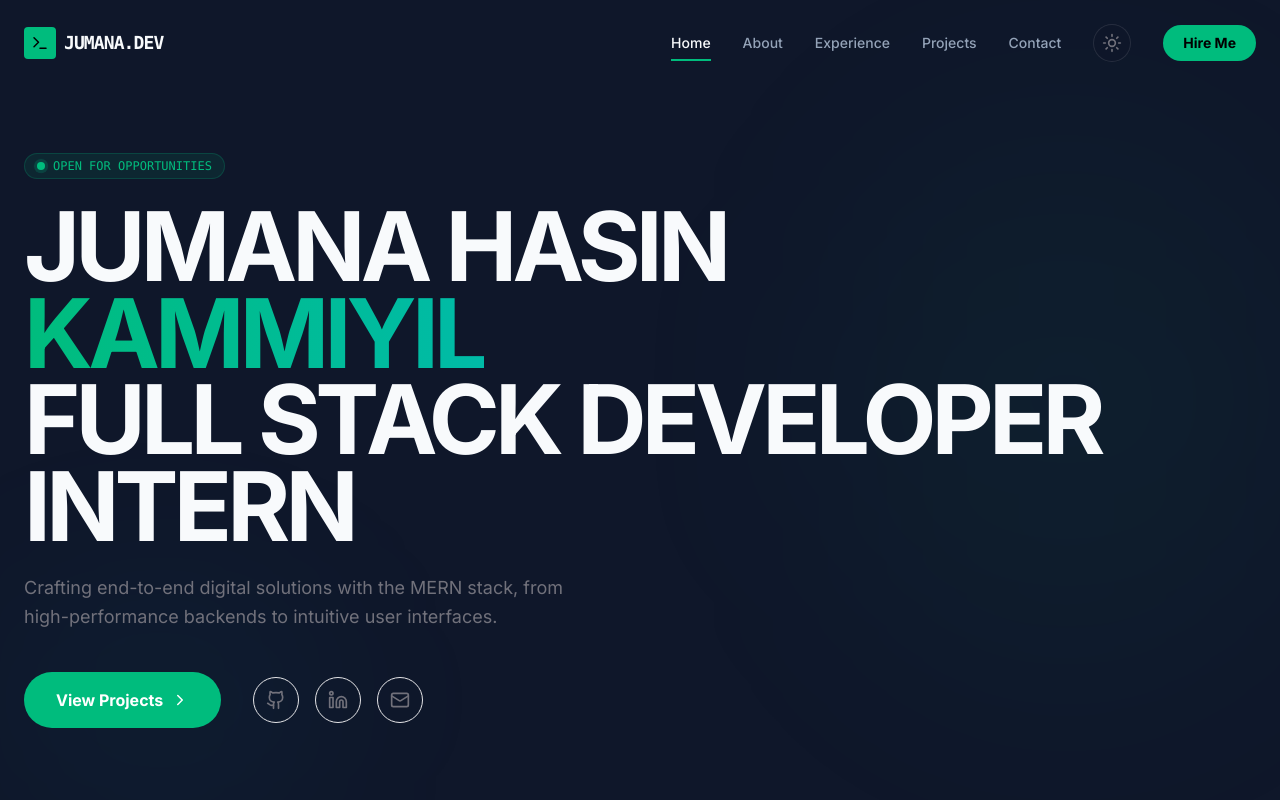
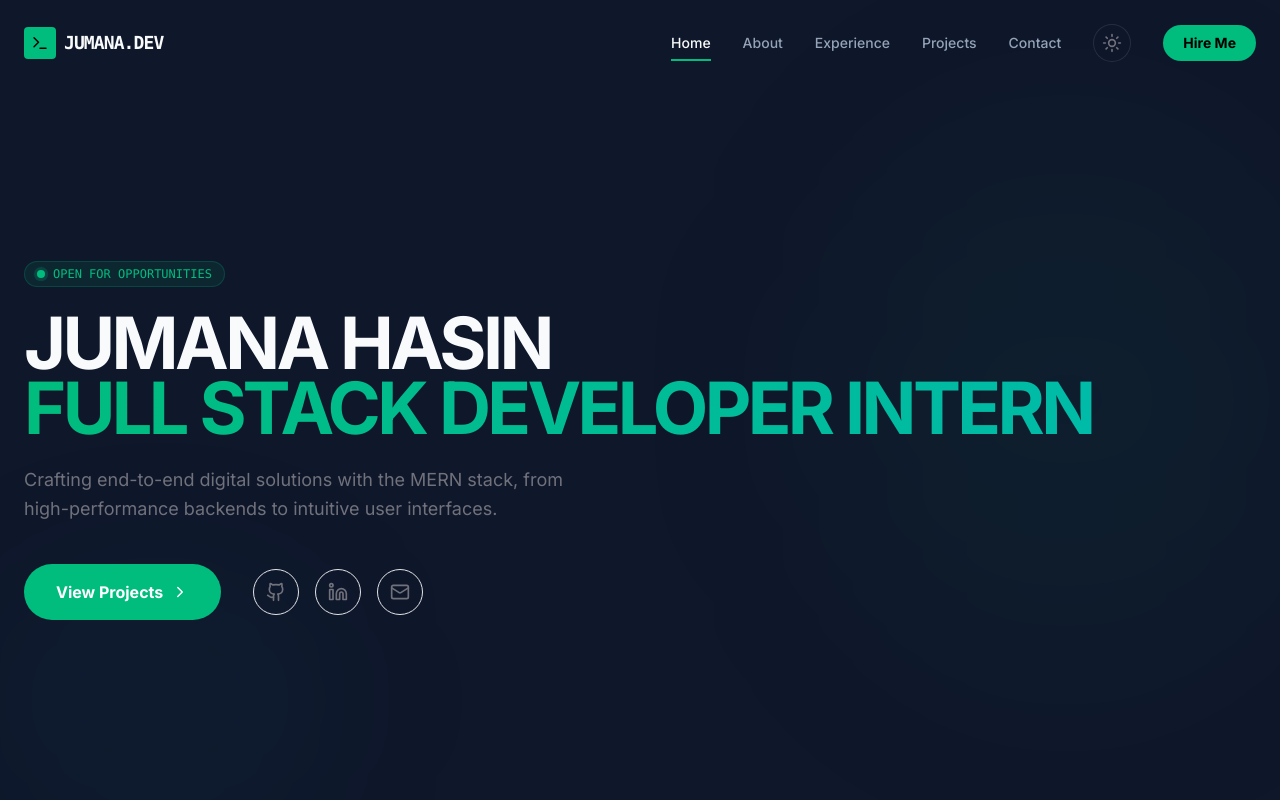
Before and after one commit to jumana18/My-Portfolio, a React (Vite) app: page / in a window 1280 px wide. Shown: the top 800 px of the page. Built offline with nearby package versions, Linux system fonts and the light colour scheme.

Commit message:
Initial portfolio commit

```diff
--- a/src/App.tsx
+++ b/src/App.tsx
@@ -210,10 +210,10 @@ const Hero = () => (
           OPEN FOR OPPORTUNITIES
         </div>
 
-        <h1 className="text-6xl md:text-8xl font-bold tracking-tighter mb-6 leading-[0.9]">
+        <h1 className="text-6xl md:text-7xl font-bold tracking-tighter mb-6 leading-[0.9]">
           JUMANA HASIN <br />
-          <span className="text-gradient">KAMMIYIL</span> <br />
-          FULL STACK DEVELOPER INTERN
+          <span className="text-gradient">  FULL STACK DEVELOPER INTERN</span> <br />
+
         </h1>
 
         <p className="max-w-xl text-zinc-500 dark:text-zinc-400 text-lg mb-10 leading-relaxed">
```
